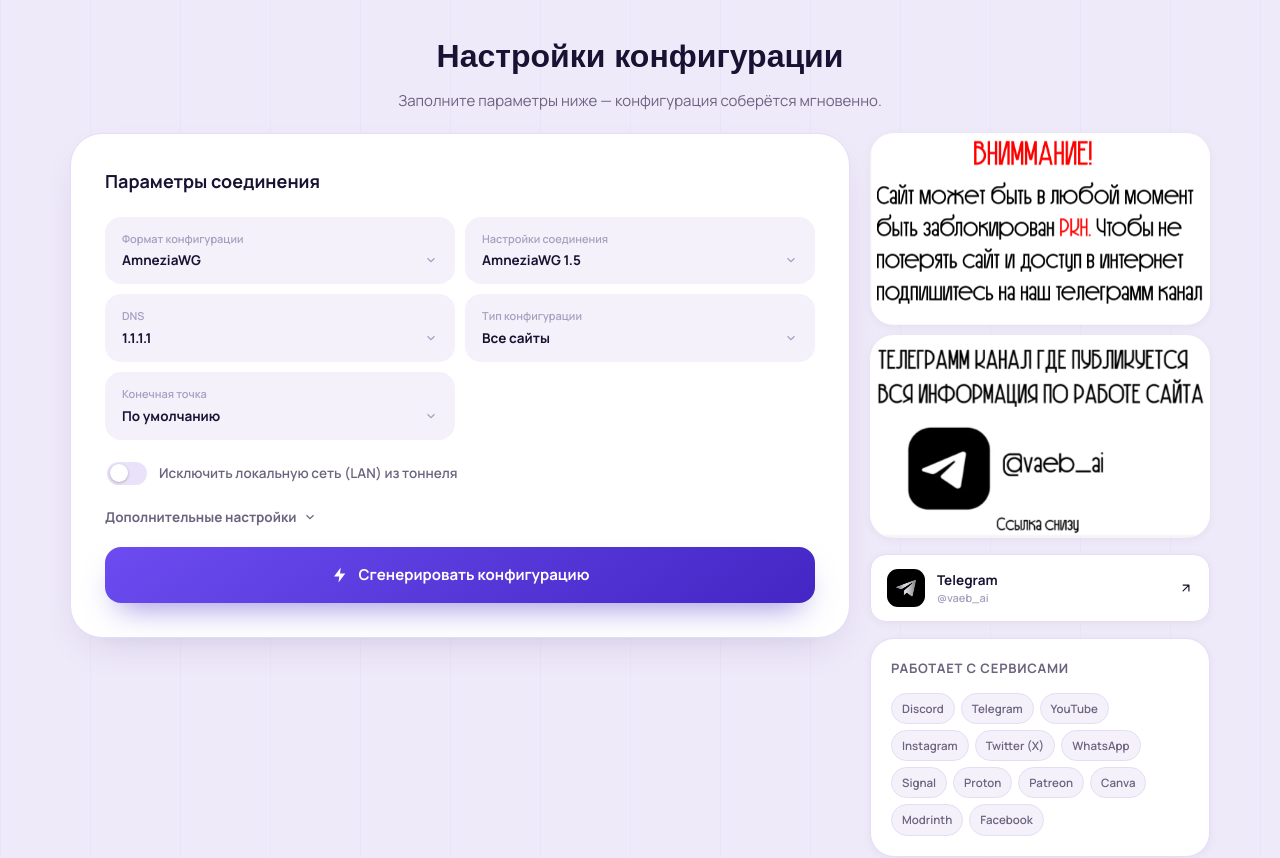
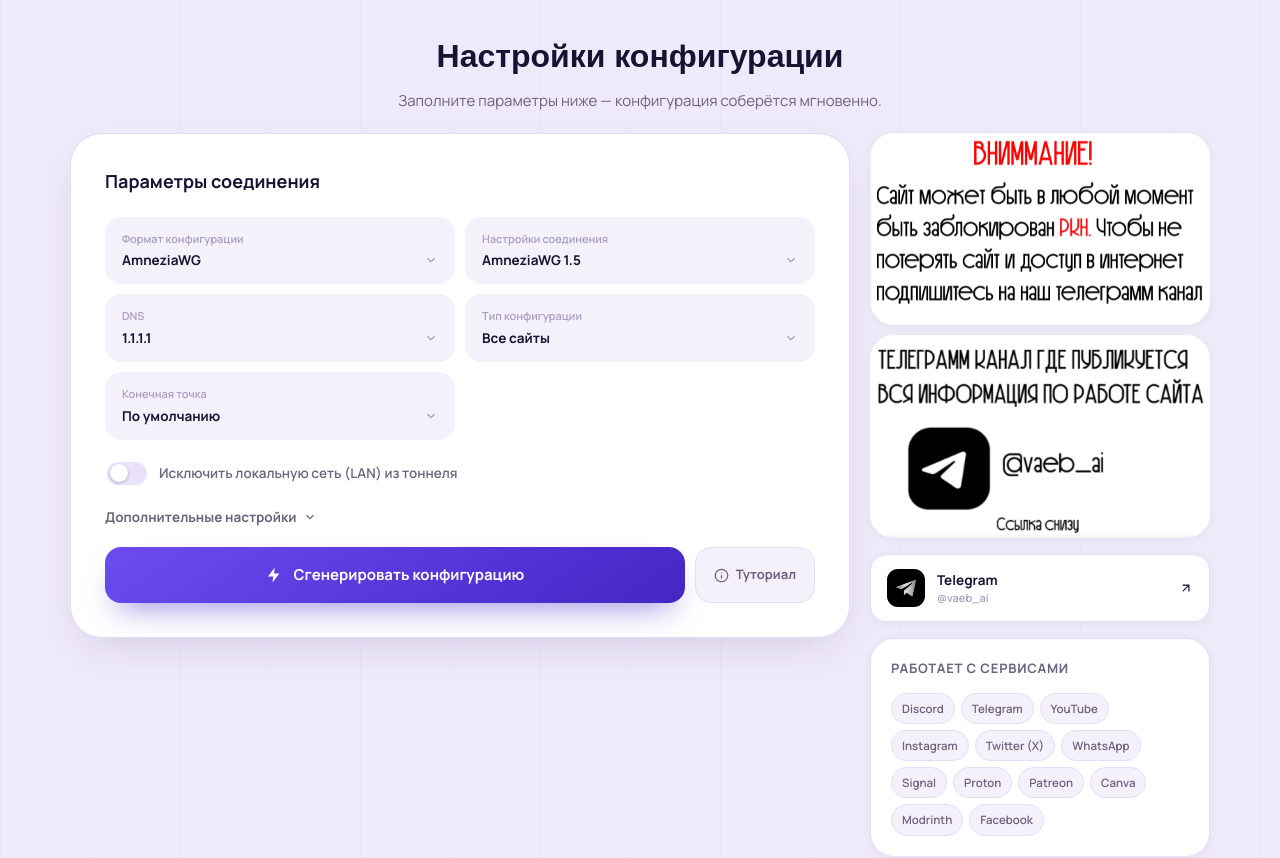
Before and after one commit to Blitsik/VAEBGen, a Next.js app: page / in a window 1280 px wide. Shown: the part 980-1838 px from the top of the page. Built offline with nearby package versions, Linux system fonts and the light colour scheme; a web font is replaced by a local one.

Commit message:
feat: tutorial button with modal showing info1/info2

```diff
--- a/components/generator/generator-panel.tsx
+++ b/components/generator/generator-panel.tsx
@@ -92,6 +92,7 @@
   const [advOpen, setAdvOpen] = useState(false);
   const [copied, setCopied] = useState(false);
   const [showQR] = useState(false);
+  const [showTutorial, setShowTutorial] = useState(false);
 
   const handleCopy = async () => {
     const ok = await gen.copyConfig();
@@ -201,8 +202,9 @@
 
       {/* Generate / Reset button */}
       {!state.isGenerated ? (
+        <div style={{ display: 'flex', gap: 10 }}>
           <button onClick={gen.handleGenerate} disabled={state.isLoading} style={{
-          width: '100%', height: 56, border: 'none', borderRadius: 'var(--radius-md)',
+            flex: 1, height: 56, border: 'none', borderRadius: 'var(--radius-md)',
             cursor: state.isLoading ? 'wait' : 'pointer',
             background: 'linear-gradient(145deg, var(--accent), var(--accent-deep))',
             color: '#fff', fontSize: 15, fontWeight: 700,
@@ -227,6 +229,24 @@
               </>
             )}
           </button>
+          <button onClick={() => setShowTutorial(true)} style={{
+            height: 56, padding: '0 18px', border: '1px solid var(--line)',
+            borderRadius: 'var(--radius-md)', cursor: 'pointer',
+            background: 'var(--surface-2)', color: 'var(--text-muted)',
+            fontSize: 13, fontWeight: 700,
+            display: 'flex', alignItems: 'center', gap: 7,
+            transition: '.15s', fontFamily: 'inherit', whiteSpace: 'nowrap' as const,
+          }}
+            onMouseEnter={(e) => { e.currentTarget.style.background = 'var(--surface-3)'; e.currentTarget.style.color = 'var(--text)'; }}
+            onMouseLeave={(e) => { e.currentTarget.style.background = 'var(--surface-2)'; e.currentTarget.style.color = 'var(--text-muted)'; }}
+          >
+            <svg width="15" height="15" viewBox="0 0 24 24" fill="none">
+              <circle cx="12" cy="12" r="10" stroke="currentColor" strokeWidth="2"/>
+              <path d="M12 16v-4m0-4h.01" stroke="currentColor" strokeWidth="2" strokeLinecap="round"/>
+            </svg>
+            Туториал
+          </button>
+        </div>
       ) : (
         <button onClick={gen.reset} style={{
           width: '100%', height: 56, border: '1px solid var(--line)',
@@ -337,6 +357,38 @@
           }}>{configText}</pre>
         </div>
       )}
+
+      {/* Tutorial modal */}
+      {showTutorial && (
+        <div onClick={() => setShowTutorial(false)} style={{
+          position: 'fixed', inset: 0, zIndex: 100,
+          background: 'rgba(25,19,51,.6)', backdropFilter: 'blur(4px)',
+          display: 'flex', alignItems: 'center', justifyContent: 'center', padding: 20,
+        }}>
+          <div onClick={(e) => e.stopPropagation()} className="animate-in" style={{
+            background: 'var(--surface)', borderRadius: 'var(--radius-xl)',
+            boxShadow: 'var(--shadow-lg)', padding: 28,
+            maxWidth: 520, width: '100%', maxHeight: '90vh', overflowY: 'auto',
+          }}>
+            <div style={{ display: 'flex', alignItems: 'center', justifyContent: 'space-between', marginBottom: 20 }}>
+              <h3 style={{ margin: 0, fontSize: 18, fontWeight: 700 }}>Как использовать</h3>
+              <button onClick={() => setShowTutorial(false)} style={{
+                background: 'var(--surface-2)', border: 'none', borderRadius: 8,
+                width: 32, height: 32, cursor: 'pointer', display: 'flex',
+                alignItems: 'center', justifyContent: 'center', color: 'var(--text-muted)',
+              }}>
+                <svg width="14" height="14" viewBox="0 0 24 24" fill="none">
+                  <path d="M18 6L6 18M6 6l12 12" stroke="currentColor" strokeWidth="2" strokeLinecap="round"/>
+                </svg>
+              </button>
+            </div>
+            <div style={{ display: 'flex', flexDirection: 'column', gap: 12 }}>
+              <img src="/info1.png" alt="Туториал шаг 1" style={{ width: '100%', borderRadius: 'var(--radius-md)' }} />
+              <img src="/info2.png" alt="Туториал шаг 2" style={{ width: '100%', borderRadius: 'var(--radius-md)' }} />
+            </div>
+          </div>
+        </div>
+      )}
     </div>
   );
 }
```
Lines whose indentation alone changed are shown as unchanged.
